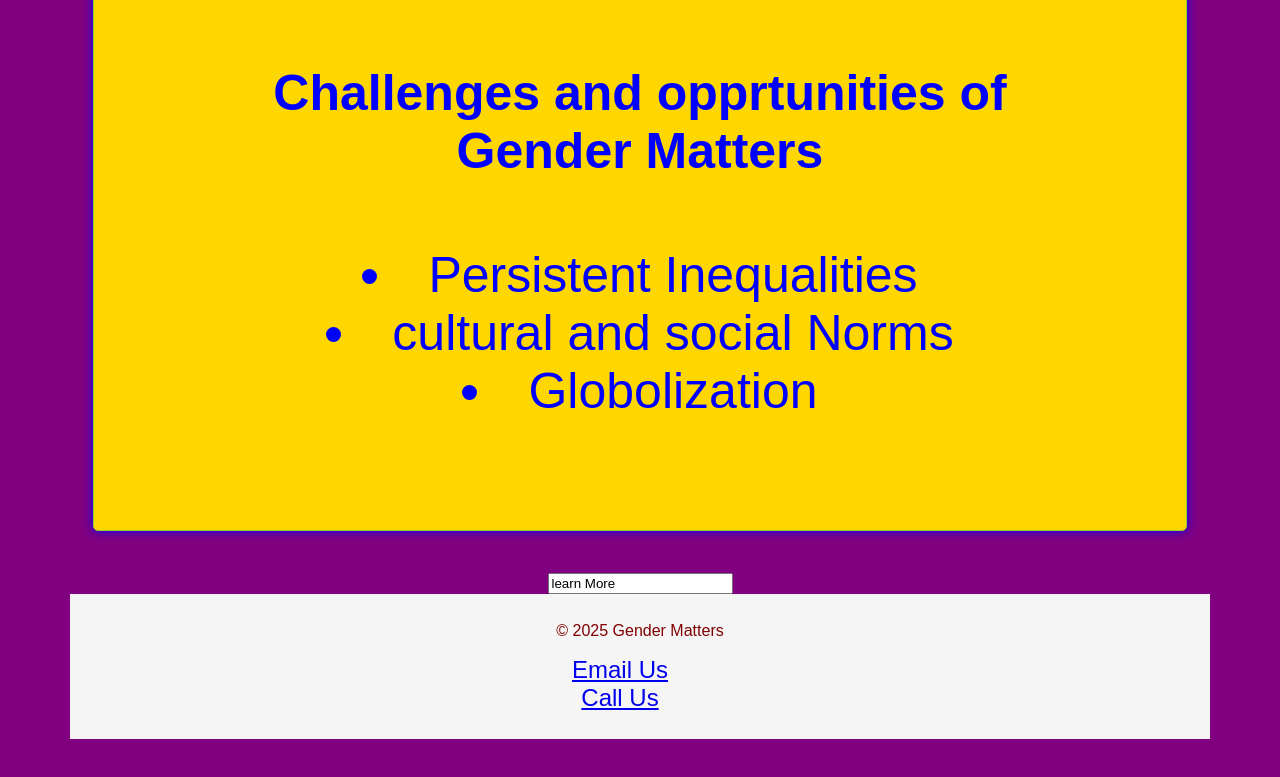
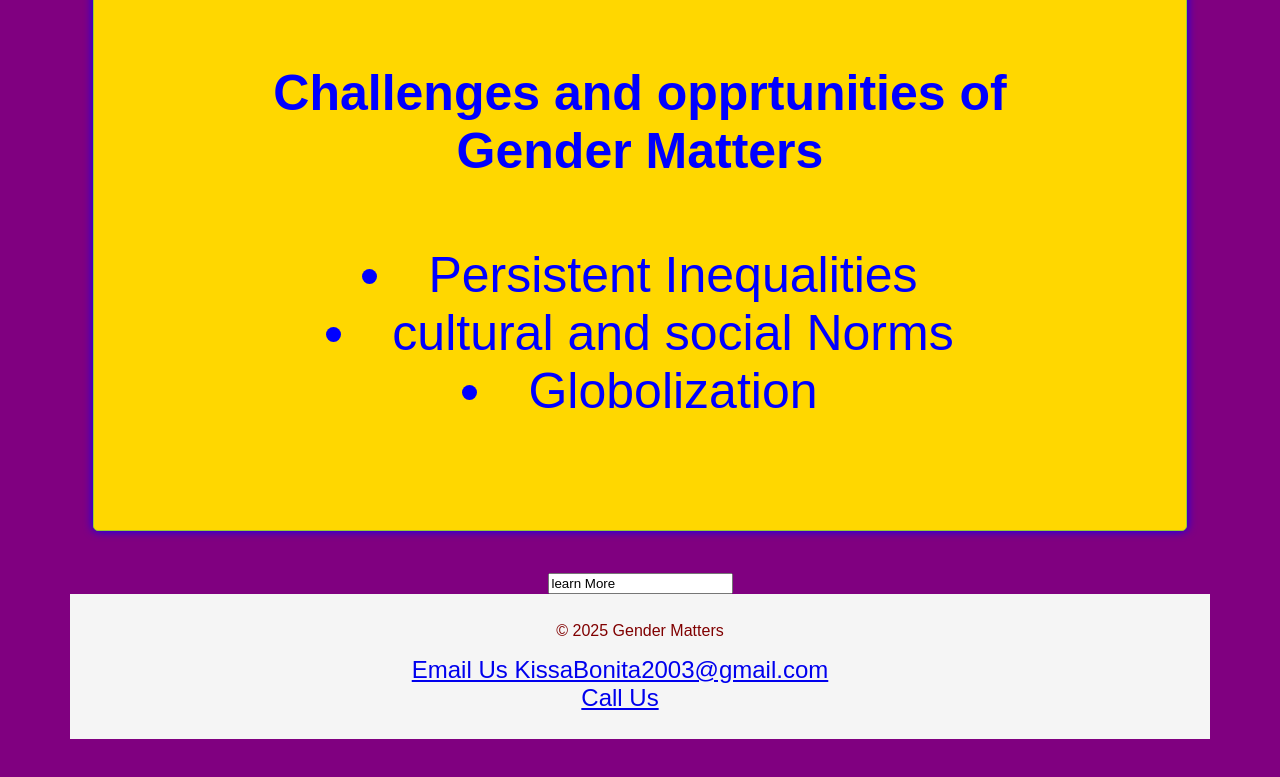
Before and after one commit to Kissabonita2003/My-course-work-two-project, a plain HTML site: page index.html in a window 1280 px wide. Shown: the part 3257-4034 px from the top of the page. Drawn offline with Linux system fonts and the light colour scheme.

Commit message:
Update email address in footer link

```diff
--- a/index.html
+++ b/index.html
@@ -44,7 +44,7 @@
     <footer>
         <p>&copy; 2025 Gender Matters</p>
         <ul>
-            <li><a href="mailto:example@example.com">Email Us</a></li>
+            <li><a href="mailto:example@example.com">Email Us KissaBonita2003@gmail.com</a></li>
             <li><a href="tel:1234567890">Call Us</a></li>
         </ul>
     </footer>
```
